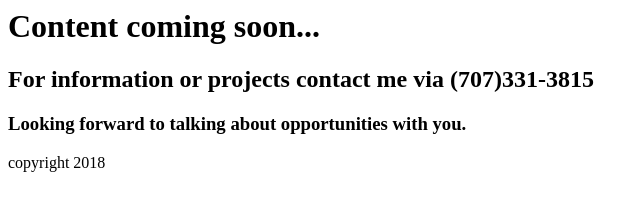
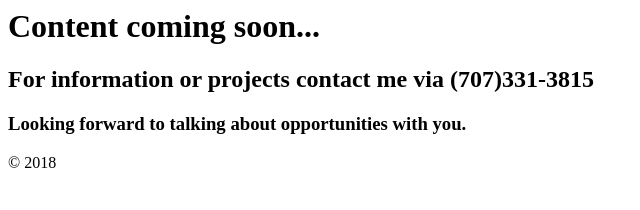
Before and after one commit to talithawesson/layeredcreativestudio, a plain HTML site: page index.html in a window 1280 px wide. Shown: the full height of the page, 0-640 px from the left. Drawn offline with Linux system fonts and the light colour scheme.

Commit message:
copyright symbol

```diff
--- a/index.html
+++ b/index.html
@@ -16,7 +16,7 @@
         Looking forward to talking about opportunities with you.
     </h3>
     <footer>
-        <p>copyright 2018</p>
+        <p>&copy; 2018</p>
     </footer>
 
 </body>
```
